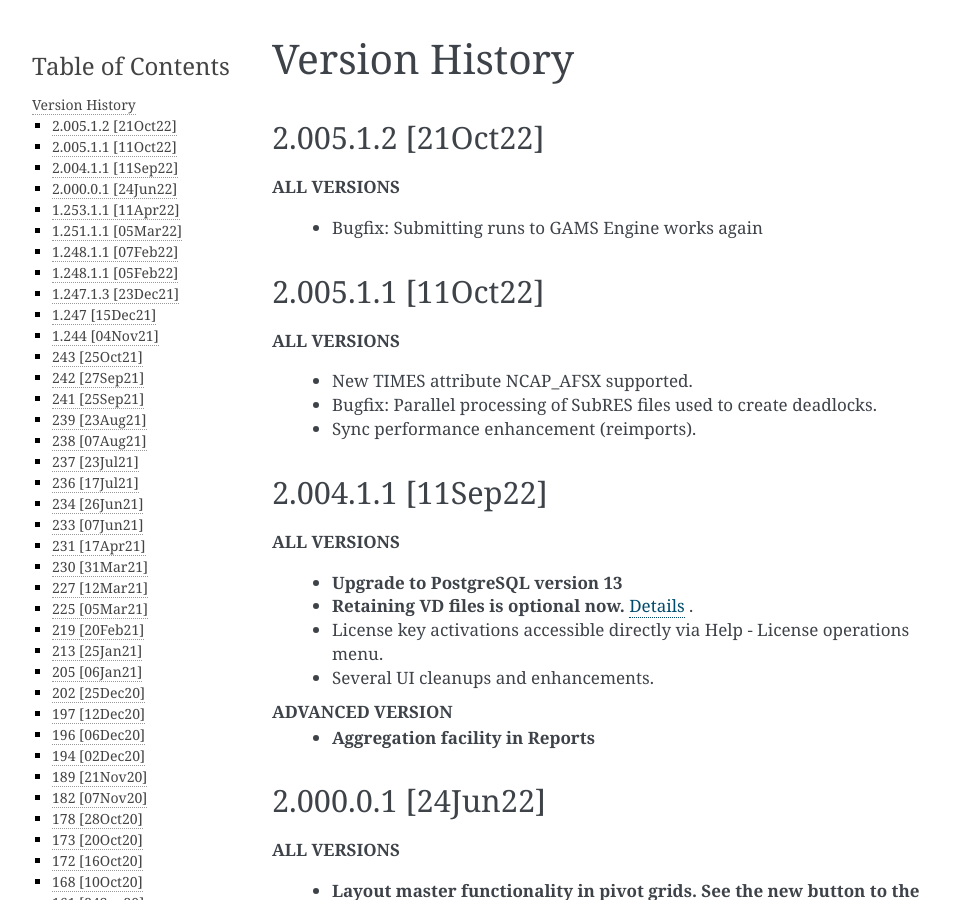
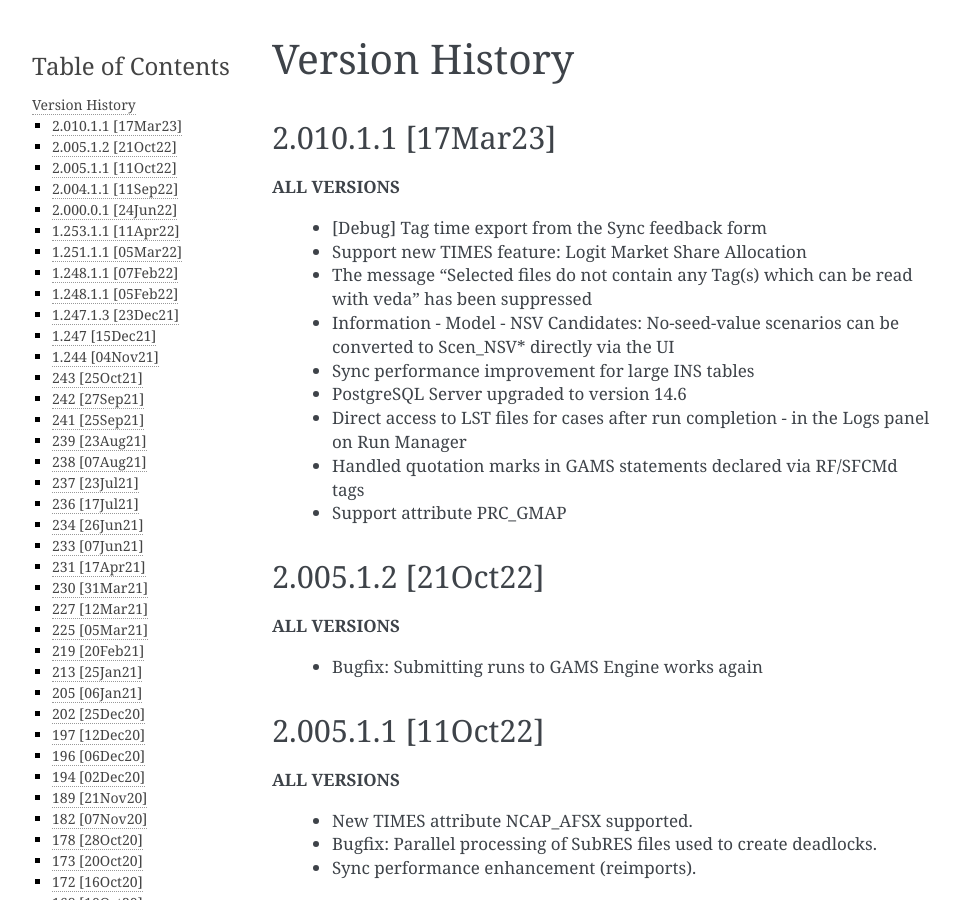
Before and after one commit to kanors-emr/Veda-documentation, a Sphinx documentation site: the page built from docs/source/pages/version_history.rst, in a window 1280 px wide and 900 px high. Shown: the whole window, without its empty margins (148-1108 px from the left). Built offline with Sphinx 7.4.7, drawn with Linux system fonts in a browser that asks for light colours.

Commit message:
version 2.010

```diff
--- a/docs/source/pages/version_history.rst
+++ b/docs/source/pages/version_history.rst
@@ -1,6 +1,21 @@
 ################
 Version History
 ################
+
+2.010.1.1 [17Mar23]
+^^^^^^^^^^^^^^^^^^
+
+**ALL VERSIONS**
+
+	* [Debug] Tag time export from the Sync feedback form
+	* Support new TIMES feature: Logit Market Share Allocation
+	* The message "Selected files do not contain any Tag(s) which can be read with veda" has been suppressed
+	* Information - Model - NSV Candidates: No-seed-value scenarios can be converted to Scen_NSV* directly via the UI
+	* Sync performance improvement for large INS tables
+	* PostgreSQL Server upgraded to version 14.6
+	* Direct access to LST files for cases after run completion - in the Logs panel on Run Manager
+	* Handled quotation marks in GAMS statements declared via RF/SFCMd tags
+	* Support attribute PRC_GMAP
 
 2.005.1.2 [21Oct22]
 ^^^^^^^^^^^^^^^^^^
```
